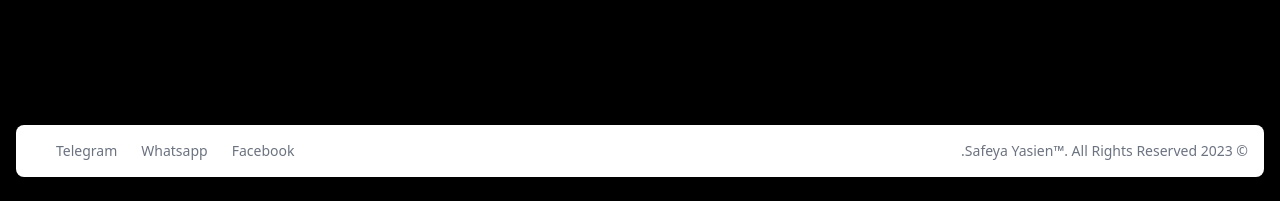
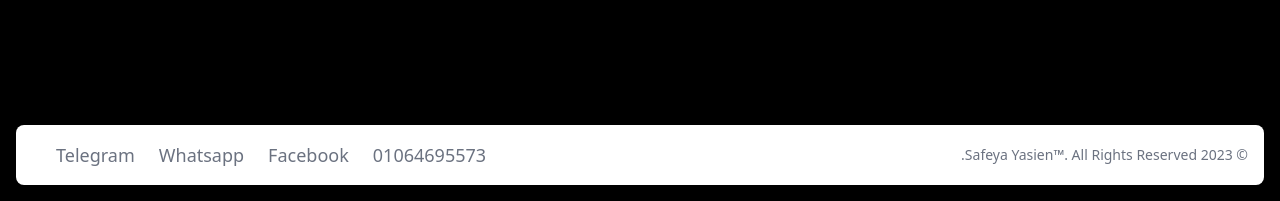
Before and after one commit to Safeya-Yasien/Abdo-Sat, a plain HTML site: page index.html in a window 1280 px wide. Shown: the part 1219-1420 px from the top of the page. Drawn offline with nearby package versions, Linux system fonts and the light colour scheme.

Commit message:
#footer links

```diff
--- a/index.html
+++ b/index.html
@@ -268,8 +268,11 @@
           >. All Rights Reserved.
         </span>
         <ul
-          class="flex flex-wrap items-center mt-3 text-sm font-medium text-gray-500 dark:text-gray-400 sm:mt-0"
+          class="flex flex-wrap items-center mt-3 text-lg font-medium text-gray-500 dark:text-gray-400 sm:mt-0"
         >
+          <li>
+            <a href="#" class="hover:underline me-4 md:me-6">01064695573</a>
+          </li>
           <li>
             <a
               href="https://www.facebook.com/profile.php?id=100087405319150
```
